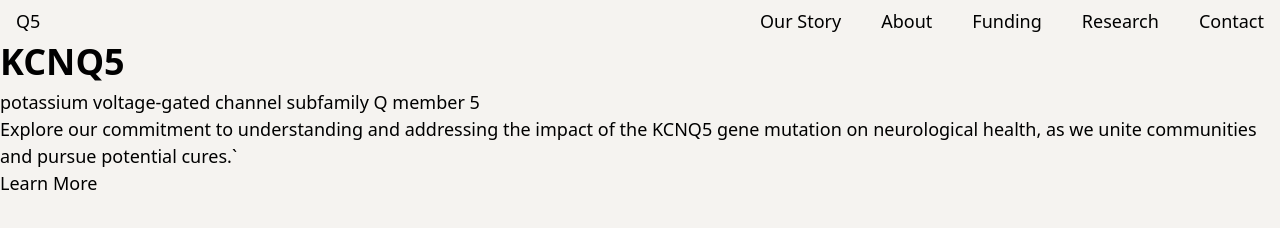
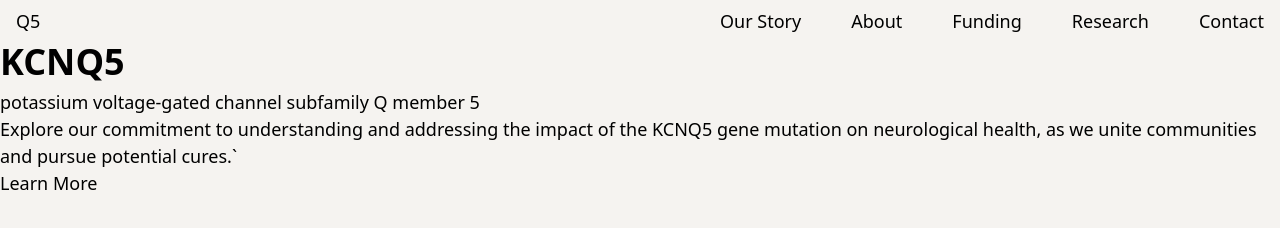
Before and after one commit to eric-j-owen/kcnq5, an Astro site: page / in a window 1280 px wide. Built offline with nearby package versions, Linux system fonts and the light colour scheme; Astro itself is replaced by a stand-in of ours.

Commit message:
changes underline and gap

```diff
--- a/src/styles/nav.css
+++ b/src/styles/nav.css
@@ -11,7 +11,7 @@ nav {
   display: flex;
   flex-direction: row;
   align-items: center;
-  gap: 40px;
+  gap: 50px;
 }
 
 .hamburger {
@@ -38,6 +38,7 @@ a {
   text-decoration: underline;
   text-underline-offset: 6px;
   text-decoration-color: transparent;
+  text-decoration-thickness: 2.5px;
   transition: text-decoration-color 0.3s ease;
 }
 nav a:hover,
```
